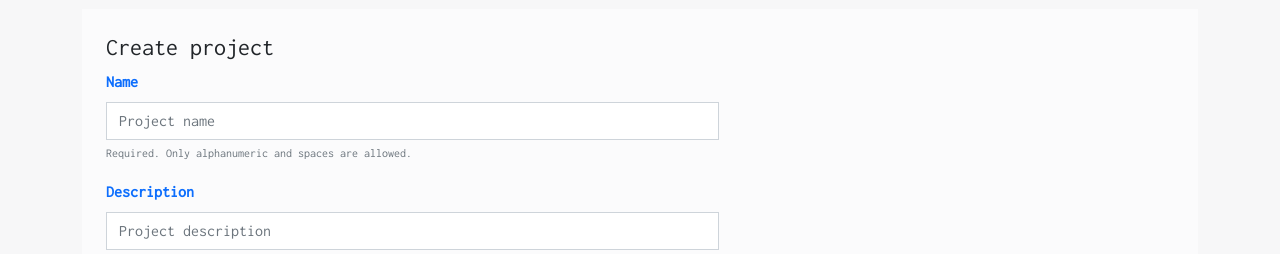
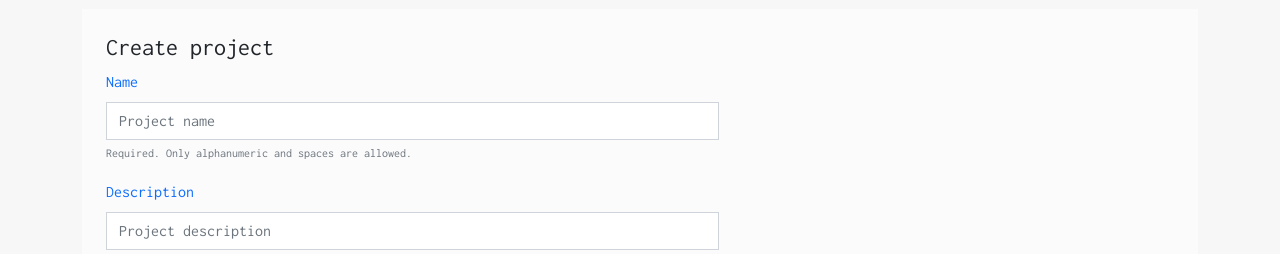
Before and after one commit to fooock/jansib, an Angular app in the folder jansib-ui/: page /create in a window 1280 px wide. Shown: the part 133-387 px from the top of the page. Built offline with nearby package versions, Linux system fonts and the light colour scheme.

Commit message:
change some styles

```diff
--- a/jansib-ui/src/app/inventory/create/create.component.html
+++ b/jansib-ui/src/app/inventory/create/create.component.html
@@ -20,7 +20,7 @@
     <form autocomplete="off">
       <div class="row">
         <div class="col-7 mb-3">
-          <label for="frmName" class="form-label"><strong>Name</strong></label>
+          <label for="frmName" class="form-label">Name</label>
           <input type="text" class="form-control" name="frmName" id="frmName" placeholder="Inventory name"
             [(ngModel)]="model.name" [disabled]="loading" required>
           <small class="form-text text-muted">Required. Only alphanumeric and spaces are allowed.</small>
@@ -29,7 +29,7 @@
 
       <div class="row">
         <div class="col-7 mb-3">
-          <label for="frmDescription" class="form-label"><strong>Description</strong></label>
+          <label for="frmDescription" class="form-label">Description</label>
           <input type="text" class="form-control" name="frmDescription" id="frmDescription"
             placeholder="Inventory description" [(ngModel)]=" model.description" [disabled]="loading">
         </div>
@@ -37,7 +37,7 @@
 
       <div class="row">
         <div class="col-2 mb-5">
-          <label for="frmSource" class="form-label"><strong>Source</strong></label>
+          <label for="frmSource" class="form-label">Source</label>
           <select name="source" class="form-select" aria-label="Select inventory source" [disabled]="loading"
             [(ngModel)]="model.source">
             <option *ngFor=" let source of sources" [ngValue]="source.id">
@@ -49,7 +49,7 @@
 
       <div *ngIf="model.source === 'file'" class="row">
         <div class="col-7 mb-3">
-          <label for="frmFilePath" class="form-label"><strong>Path to inventory file</strong></label>
+          <label for="frmFilePath" class="form-label">Path to inventory file</label>
           <input type="text" class="form-control" name="frmFilePath" id="frmFilePath" placeholder="Inventory file path"
             [(ngModel)]="model.fileConfig!.path" [disabled]="loading" required>
           <small class="form-text text-muted">Required. Relative path to project root where inventory is.</small>
--- a/jansib-ui/src/app/job/create/create.component.html
+++ b/jansib-ui/src/app/job/create/create.component.html
@@ -28,7 +28,7 @@
     <form autocomplete="off">
       <div class="row">
         <div class="col-7 mb-3">
-          <label for="frmName" class="form-label"><strong>Name</strong></label>
+          <label for="frmName" class="form-label">Name</label>
           <input type="text" class="form-control" name="frmName" id="frmName" placeholder="Job name"
             [(ngModel)]="model.name" [disabled]="loading" required>
           <small class="form-text text-muted">Required. Only alphanumeric and spaces are allowed.</small>
@@ -49,7 +49,7 @@
 
       <div class="row">
         <div class="col-5 mb-3">
-          <label for="frmInventory" class="form-label"><strong>Inventory</strong></label>
+          <label for="frmInventory" class="form-label">Inventory</label>
 
           <div *ngIf="loadingInventories">
             <span class="spinner-grow text-secondary spinner-grow-sm btn-spinner" role="status"
@@ -78,7 +78,7 @@
 
       <div class="row">
         <div class="col-5 mb-3">
-          <label for="frmKeystore" class="form-label"><strong>Keystore</strong></label>
+          <label for="frmKeystore" class="form-label">Keystore</label>
 
           <div *ngIf="loadingKeystore">
             <span class="spinner-grow text-secondary spinner-grow-sm btn-spinner" role="status"
@@ -108,7 +108,7 @@
 
       <div class="row">
         <div class="col-5 mb-3">
-          <label for="frmRepository" class="form-label"><strong>Repository</strong></label>
+          <label for="frmRepository" class="form-label">Repository</label>
 
           <div *ngIf="loadingRepositories">
             <span class="spinner-grow text-secondary spinner-grow-sm btn-spinner" role="status"
--- a/jansib-ui/src/app/keystore/create/create.component.html
+++ b/jansib-ui/src/app/keystore/create/create.component.html
@@ -20,7 +20,7 @@
     <form autocomplete="off">
       <div class="row">
         <div class="col-7 mb-3">
-          <label for="frmName" class="form-label"><strong>Name</strong></label>
+          <label for="frmName" class="form-label">Name</label>
           <input type="text" class="form-control" name="frmName" id="frmName" placeholder="Keystore name"
             [(ngModel)]="model.name" [disabled]="loading" required>
           <small class="form-text text-muted">Required. Only alphanumeric and spaces are allowed.</small>
@@ -29,7 +29,7 @@
 
       <div class="row">
         <div class="col-7 mb-3">
-          <label for="frmDescription" class="form-label"><strong>Description</strong></label>
+          <label for="frmDescription" class="form-label">Description</label>
           <input type="text" class="form-control" name="frmDescription" id="frmDescription"
             placeholder="Keystore description" [(ngModel)]="model.description" [disabled]="loading">
         </div>
@@ -37,7 +37,7 @@
 
       <div class="row">
         <div class="col-2 mb-5">
-          <label for="frmType" class="form-label"><strong>Type</strong></label>
+          <label for="frmType" class="form-label">Type</label>
           <select name="type" class="form-select" aria-label="Select keystore type" [(ngModel)]="model.type"
             (ngModelChange)="onChange($event)" [disabled]="loading">
             <option *ngFor=" let type of types" [ngValue]="type">
@@ -50,7 +50,7 @@
       <div *ngIf="model.type == 'SSH'">
         <div class="row">
           <div class="col-5 mb-3">
-            <label for="frmSshUsername" class="form-label"><strong>Username</strong></label>
+            <label for="frmSshUsername" class="form-label">Username</label>
             <input type="text" class="form-control" name="frmSshUsername" id="frmSshUsername" placeholder="root"
               [(ngModel)]="model.ssh!.username" [disabled]="loading">
             <small class="form-text text-muted">The username to be used for SSH authentication. If not
@@ -60,17 +60,14 @@
 
         <div class="row">
           <div class="col-5 mb-3">
-            <label for="frmSshPassword" class="form-label"><strong>Password</strong></label>
+            <label for="frmSshPassword" class="form-label">Password</label>
 
             <div class="input-group">
-              <input type="password" class="form-control" name="frmSshPassword" id="frmSshPassword" placeholder="password"
-                [(ngModel)]="model.ssh!.password"
-                type="{{ sshPasswordVisible ? 'text' : 'password'}}"
-                [disabled]="loading">
+              <input type="password" class="form-control" name="frmSshPassword" id="frmSshPassword"
+                placeholder="password" [(ngModel)]="model.ssh!.password"
+                type="{{ sshPasswordVisible ? 'text' : 'password'}}" [disabled]="loading">
 
-              <button class="btn btn-outline-primary"
-                (click)="sshPasswordVisible = !sshPasswordVisible"
-                type="button">
+              <button class="btn btn-outline-primary" (click)="sshPasswordVisible = !sshPasswordVisible" type="button">
                 {{ sshPasswordVisible ? 'Hide' : 'Show'}}
               </button>
             </div>
@@ -81,7 +78,7 @@
 
         <div class="row">
           <div class="col-7 mb-3">
-            <label for="frmSshPrivateKey" class="form-label"><strong>Private Key</strong></label>
+            <label for="frmSshPrivateKey" class="form-label">Private Key</label>
             <textarea type="password" class=" form-control" rows="6" name="frmSshPrivateKey" id="frmSshPrivateKey"
               placeholder="Paste here the content of your private key" [disabled]="loading"
               [(ngModel)]="model.ssh!.privateKey"></textarea>
@@ -90,16 +87,14 @@
 
         <div class="row">
           <div class="col-5 mb-3">
-            <label for="frmSshPassphrase" class="form-label"><strong>Private Key Passphrase</strong></label>
+            <label for="frmSshPassphrase" class="form-label">Private Key Passphrase</label>
 
             <div class="input-group">
-              <input type="password" class="form-control" name="frmSshPassphrase" id="frmSshPassphrase" placeholder="passphrase"
-                [(ngModel)]="model.ssh!.passphrase"
-                type="{{ sshPassphraseVisible ? 'text' : 'password'}}"
-                [disabled]="loading">
+              <input type="password" class="form-control" name="frmSshPassphrase" id="frmSshPassphrase"
+                placeholder="passphrase" [(ngModel)]="model.ssh!.passphrase"
+                type="{{ sshPassphraseVisible ? 'text' : 'password'}}" [disabled]="loading">
 
-              <button class="btn btn-outline-primary"
-                (click)="sshPassphraseVisible = !sshPassphraseVisible"
+              <button class="btn btn-outline-primary" (click)="sshPassphraseVisible = !sshPassphraseVisible"
                 type="button">
                 {{ sshPassphraseVisible ? 'Hide' : 'Show'}}
               </button>
--- a/jansib-ui/src/app/project/create/create.component.html
+++ b/jansib-ui/src/app/project/create/create.component.html
@@ -20,7 +20,7 @@
     <form autocomplete="off">
       <div class="row">
         <div class="col-7 mb-3">
-          <label for="frmName" class="form-label"><strong>Name</strong></label>
+          <label for="frmName" class="form-label">Name</label>
           <input type="text" class="form-control" name="frmName" id="frmName" placeholder="Project name"
             [(ngModel)]="model.name" [disabled]="loading" required>
           <small class="form-text text-muted">Required. Only alphanumeric and spaces are allowed.</small>
@@ -29,7 +29,7 @@
 
       <div class="row">
         <div class="col-7 mb-3">
-          <label for="frmDescription" class="form-label"><strong>Description</strong></label>
+          <label for="frmDescription" class="form-label">Description</label>
           <input type="text" class="form-control" name="frmDescription" id="frmDescription"
             placeholder="Project description" [(ngModel)]=" model.description" [disabled]="loading">
         </div>
--- a/jansib-ui/src/app/repository/create/create.component.html
+++ b/jansib-ui/src/app/repository/create/create.component.html
@@ -20,7 +20,7 @@
     <form autocomplete="off">
       <div class="row">
         <div class="col-7 mb-3">
-          <label for="frmName" class="form-label"><strong>Name</strong></label>
+          <label for="frmName" class="form-label">Name</label>
           <input type="text" class="form-control" name="frmName" id="frmName" placeholder="Repository name"
             [(ngModel)]="model.name" [disabled]="loading" required>
           <small class="form-text text-muted">Required. Only alphanumeric and spaces are allowed.</small>
@@ -29,7 +29,7 @@
 
       <div class="row">
         <div class="col-7 mb-3">
-          <label for="frmUrl" class="form-label"><strong>URL</strong></label>
+          <label for="frmUrl" class="form-label">URL</label>
           <input type="text" class="form-control" name="frmUrl" id="frmUrl" placeholder="Repository URL"
             [(ngModel)]="model.url" [disabled]="loading" required>
           <small class="form-text text-muted">Required. Repository URL.</small>
@@ -38,7 +38,7 @@
 
       <div class="row">
         <div class="col-5 mb-3">
-          <label for="frmBranch" class="form-label"><strong>Branch</strong></label>
+          <label for="frmBranch" class="form-label">Branch</label>
           <input type="text" class="form-control" name="frmBranch" id="frmBranch" placeholder="Repository branch"
             [(ngModel)]="model.branch" [disabled]="loading" required>
           <small class="form-text text-muted">Required. Repository branch to use. By default is
@@ -48,7 +48,7 @@
 
       <div class="row">
         <div class="col-2 mb-3">
-          <label for="frmBranch" class="form-label"><strong>Use auth?</strong></label>
+          <label for="frmBranch" class="form-label">Use auth?</label>
           <select name="useAuth" id="useAuth" class="form-select" aria-label="Is auth required" [disabled]="loading"
             [(ngModel)]="useAuth" (ngModelChange)="onChange($event)">
             <option *ngFor=" let v of authValues" [ngValue]="v.value">
@@ -60,7 +60,7 @@
 
       <div *ngIf="useAuth" class="row">
         <div class="col-5 mb-3">
-          <label for="frmType" class="form-label"><strong>Keystore</strong></label>
+          <label for="frmType" class="form-label">Keystore</label>
 
           <div *ngIf="loadingKeystore">
             <span class="spinner-grow text-secondary spinner-grow-sm btn-spinner" role="status"
--- a/jansib-ui/src/styles.css
+++ b/jansib-ui/src/styles.css
@@ -20,8 +20,13 @@ button:disabled {
   pointer-events: all !important;
 }
 
-label strong {
+label {
   color: #0d6efd;
+}
+
+code {
+  font-family: monospace;
+  color: rgb(128, 128, 128);
 }
 
 .alert {
@@ -50,7 +55,7 @@ tbody tr {
 }
 
 tbody tr td {
-  font-size: .95em;
+  font-size: 1em;
 }
 
 tbody tr td a, a {
```
